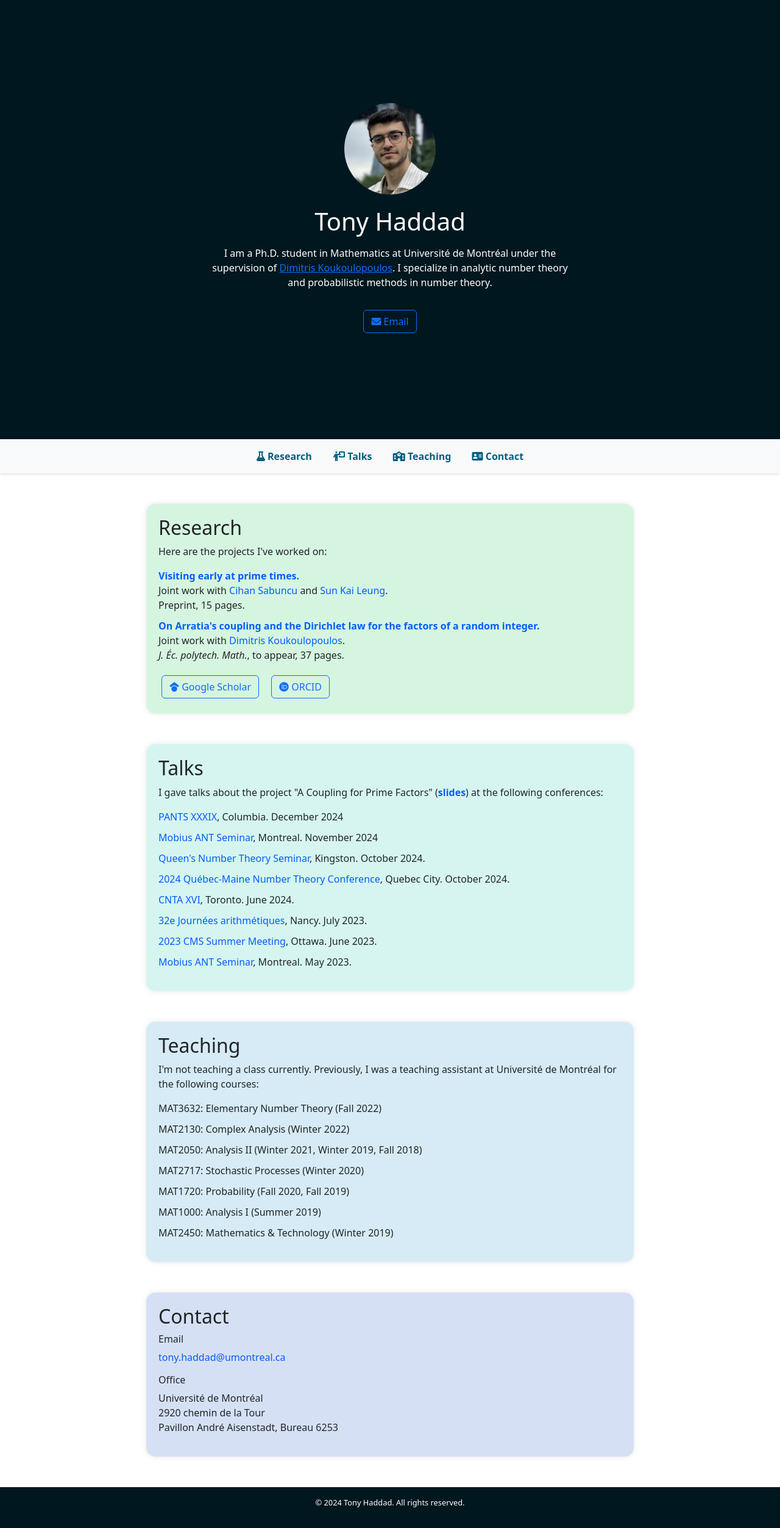
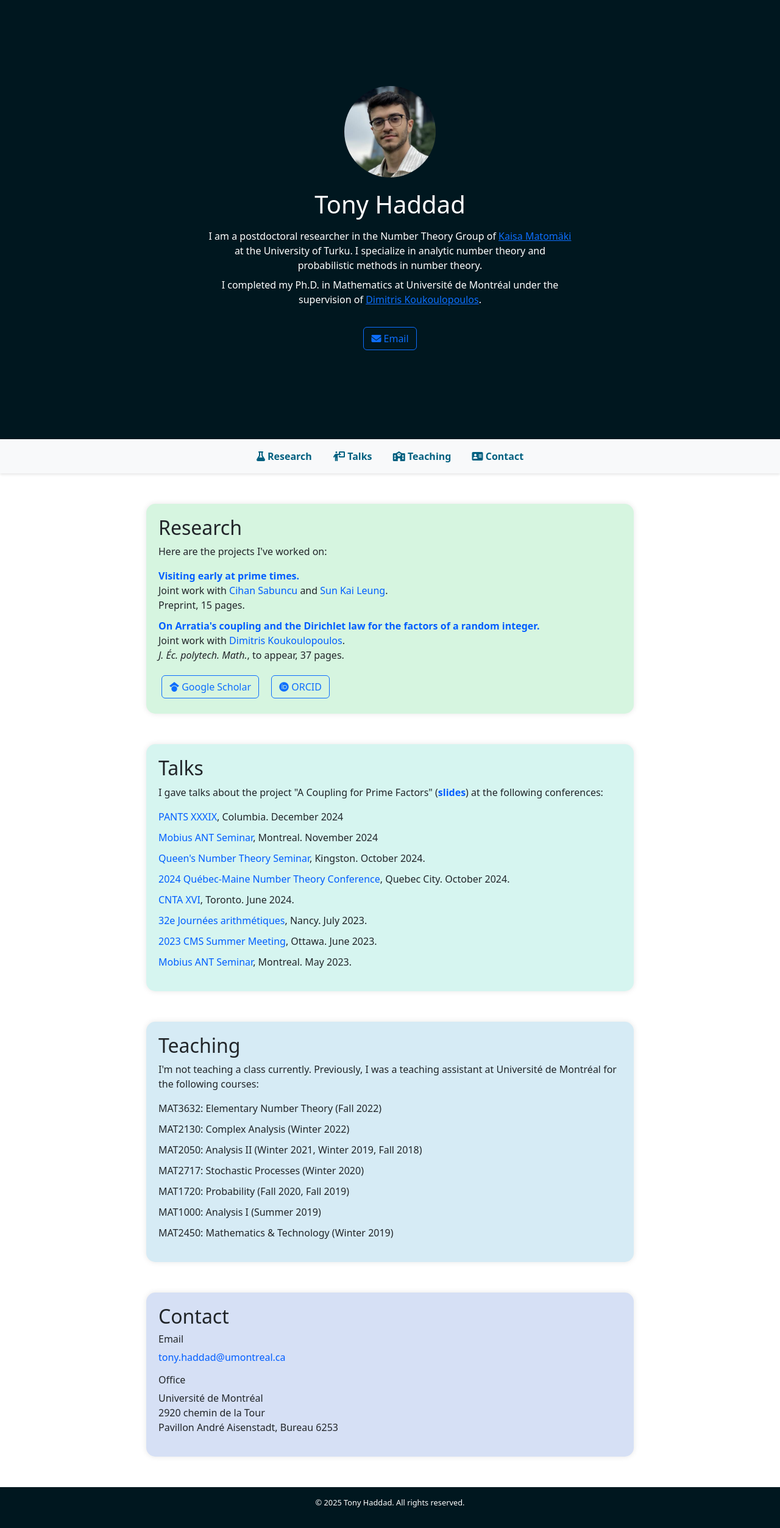
Before and after one commit to haddadt/haddadt.github.io, a plain HTML site: page index.html in a window 1280 px wide. Shown: the whole page at 61% size. Drawn offline with nearby package versions, Linux system fonts and the light colour scheme.

Commit message:
Postdoc in Turku

```diff
--- a/index.html
+++ b/index.html
@@ -4,23 +4,20 @@
 <head>
     <meta charset="UTF-8">
     <meta name="viewport" content="width=device-width, initial-scale=1.0">
-    <meta name="description" content="Website of Tony Haddad, Ph.D. student in mathematics at Université de Montréal.">
-    <meta name="keywords" content="Mathematics, PhD student, Université de Montréal, analytic number theory, probabilistic number theory">
+    <meta name="description" content="Website of Tony Haddad, postdoctoral researcher at the University de Turku.">
+    <meta name="keywords" content="Mathematics, postdoc, University of Turku, analytic number theory, probabilistic number theory">
 
     <title>Tony Haddad</title>
 
-    <!-- Fonts, Stylesheets and Icons -->
     <link href="https://fonts.googleapis.com/css2?family=Lato:wght@100;300;400;700;900&display=swap" rel="stylesheet">
     <link rel="stylesheet" href="css/styles.css">
     <script src="https://kit.fontawesome.com/20299abdfd.js" crossorigin="anonymous"></script>
 
-    <!-- Favicons -->
     <link rel="apple-touch-icon" sizes="180x180" href="favicon_io/apple-touch-icon.png">
     <link rel="icon" type="image/png" sizes="32x32" href="favicon_io/favicon-32x32.png">
     <link rel="icon" type="image/png" sizes="16x16" href="favicon_io/favicon-16x16.png">
     <link rel="manifest" href="favicon_io/site.webmanifest">
 
-    <!-- Bootstrap CSS -->
     <link href="https://cdn.jsdelivr.net/npm/bootstrap@5.3.3/dist/css/bootstrap.min.css" rel="stylesheet">
 
     <!-- Base link target for all links -->
@@ -45,9 +42,10 @@
             <div class="about">
                 <h1>Tony Haddad</h1>
                 <p>
-                    I am a Ph.D. student in Mathematics at Université de Montréal under the supervision of
-                    <a href="https://dms.umontreal.ca/~koukoulo/">Dimitris Koukoulopoulos</a>.
-                    I specialize in analytic number theory and probabilistic methods in number theory.
+                    I am a postdoctoral researcher in the Number Theory Group of <a href="https://users.utu.fi/ksmato/">Kaisa Matomäki</a> at the University of Turku. I specialize in analytic number theory and probabilistic methods in number theory.
+                </p>
+                <p>
+                    I completed my Ph.D. in Mathematics at Université de Montréal under the supervision of <a href="https://dms.umontreal.ca/~koukoulo/">Dimitris Koukoulopoulos</a>.
                 </p>
             </div>
             <div class="btn-container">
@@ -144,12 +142,10 @@
 
     <!-- Footer Section -->
     <footer class="text-center mt-5">
-        <p>&copy; 2024 Tony Haddad. All rights reserved.</p>
+        <p>&copy; 2025 Tony Haddad. All rights reserved.</p>
     </footer>
 
-    <!-- Bootstrap JS and dependencies -->
     <script src="https://cdn.jsdelivr.net/npm/bootstrap@5.3.3/dist/js/bootstrap.bundle.min.js"></script>
-    <!-- MathJax for LaTeX -->
     <script id="MathJax-script" async src="https://cdn.jsdelivr.net/npm/mathjax@3/es5/tex-mml-chtml.js"></script>
 </body>
 </html>
```
